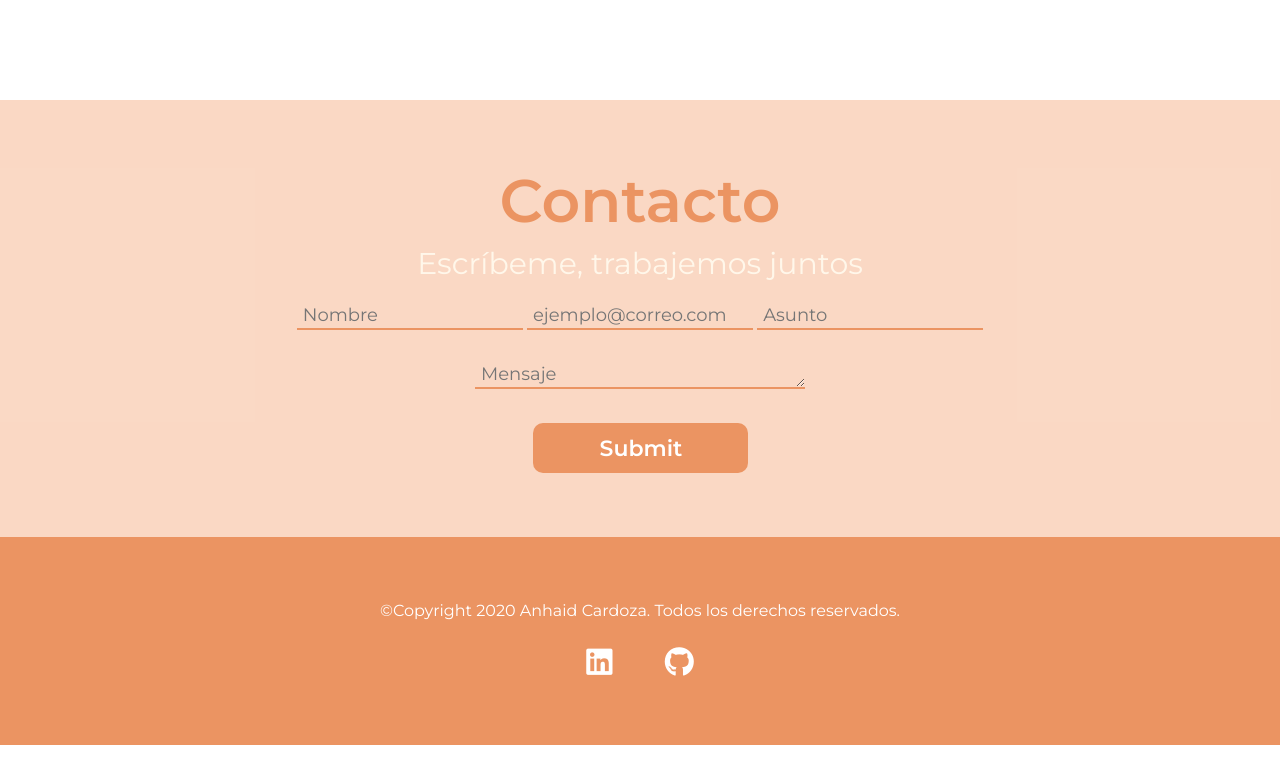
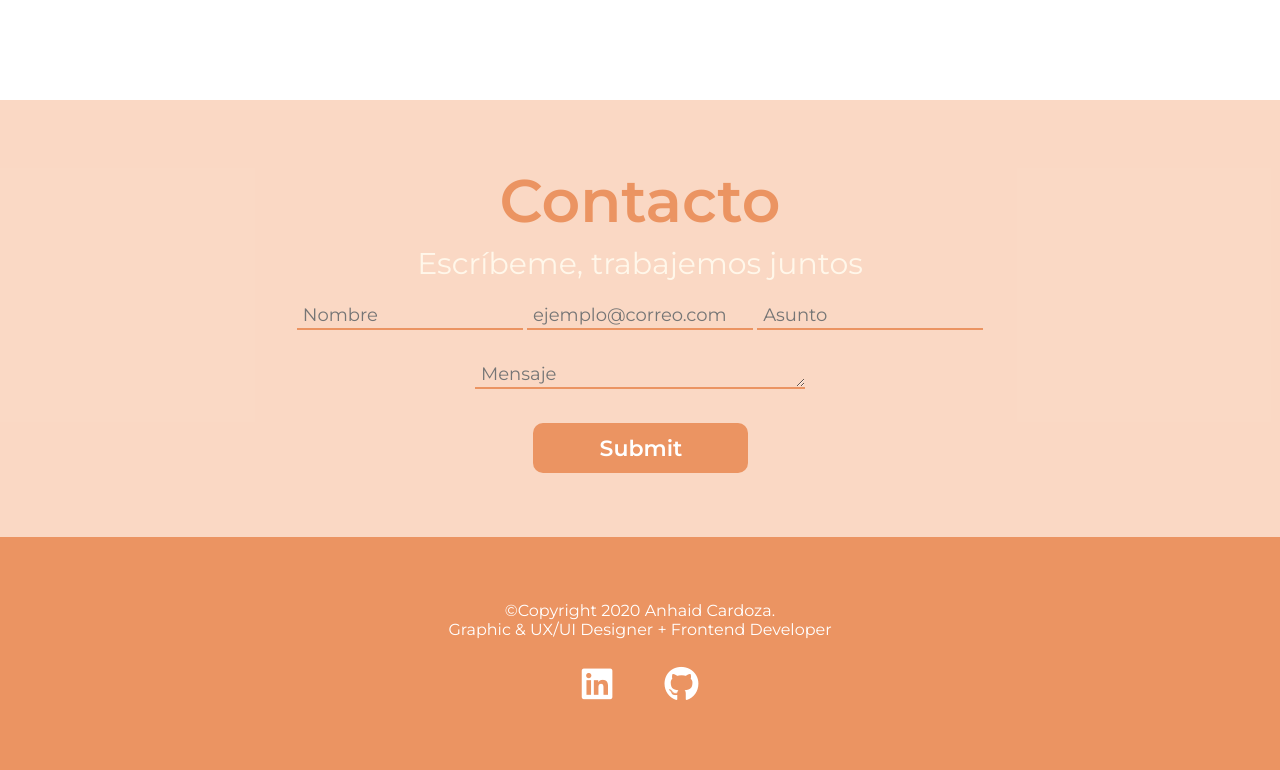
Before and after one commit to anhaidcca/Anhaid_Actividad_3_Proyecto_Portafolio, a plain HTML site: page index.html in a window 1280 px wide. Shown: the part 1357-2127 px from the top of the page. Before the commit the page ends 2102 px from the top, so only its background shows below. Drawn offline with Linux system fonts and the light colour scheme.

Commit message:
17nov1042

```diff
--- a/css/estilo.css
+++ b/css/estilo.css
@@ -210,5 +210,5 @@ footer{
 .iconosFooter a{
         margin: 0 24px;
         color:#fff;
-        font-size: 30px;
+        font-size: 35px;
    }
--- a/index.html
+++ b/index.html
@@ -86,7 +86,8 @@
 
    <footer>
        <div class="titulosFooter">
-            <p>©Copyright 2020 Anhaid Cardoza. Todos los derechos reservados.</p>
+            <p>©Copyright 2020 Anhaid Cardoza.</p>
+            <p>Graphic & UX/UI Designer + Frontend Developer</p>
         </div>
         <div class="iconosFooter">
             <a href="#"><i class="fab fa-linkedin"></i></a>
```
